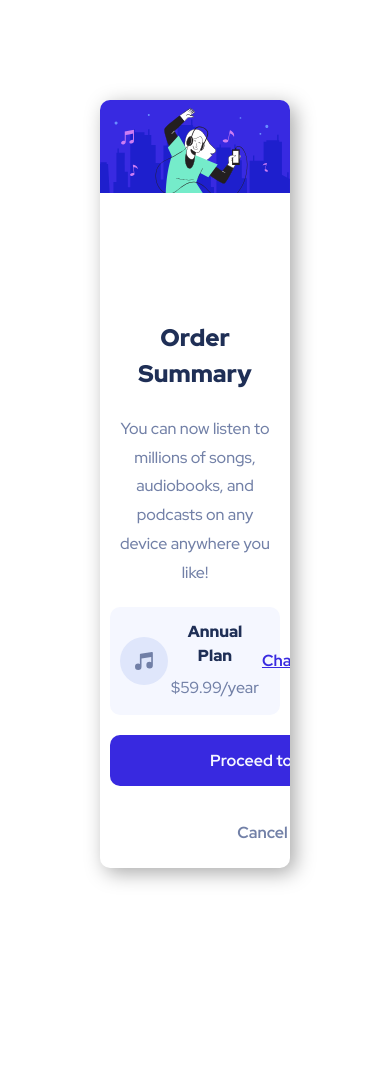
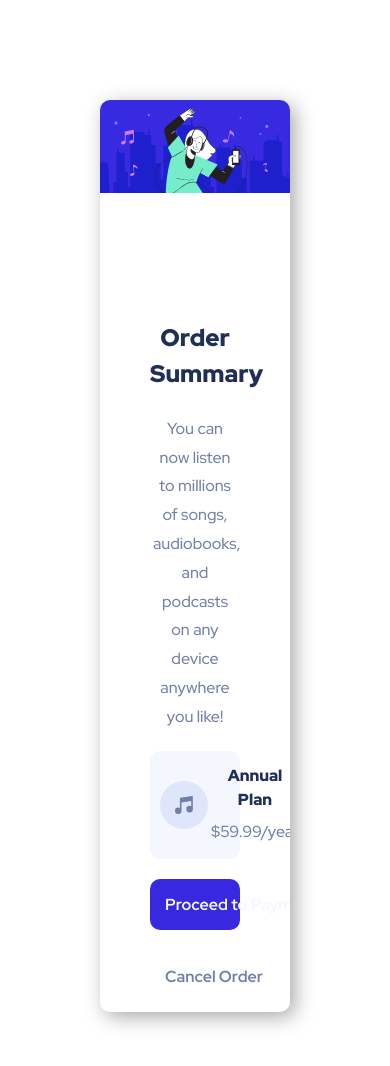
Before and after one commit to nFinityV2/order-summary-component-main, a plain HTML site: page index.html in a window 390 px wide. Before the commit the page ends 968 px from the top, so only its background shows below. Drawn offline with Linux system fonts and the light colour scheme.

Commit message:
Updated with Mobile layout

```diff
--- a/styles.css
+++ b/styles.css
@@ -30,7 +30,7 @@ a {
     font-weight: 700;
 }
 .content-container {
-    margin: 0 10px 10px;
+    margin: 0 50px 10px;
 }
 
 .img-container {
@@ -61,7 +61,7 @@ a {
 
 
 .btn-container {
-    display: inline-flex;
+    display: flex;
     flex-direction: column;
     padding-top: 20px;
 }
@@ -71,9 +71,10 @@ a {
 }
 
 .btn {
-    padding: 15px 100px;
+    padding: 15px ;
     border-radius: 10px;
     border: none;
+    white-space: nowrap;
 }
 
 .spacer {
@@ -83,7 +84,6 @@ a {
 .payment {
     background-color: hsl(245, 75%, 52%);
     color: hsl(225, 100%, 98%);
-    white-space: nowrap;
 }
 
 .payment:hover {
@@ -104,3 +104,10 @@ a {
     border-radius: 10px;
     box-shadow: 5px 5px 20px darkgrey;
 }
+
+@media (min-width: 1000px) {
+
+    .order-summary-card {
+        width: 400px;
+    }
+}
```
